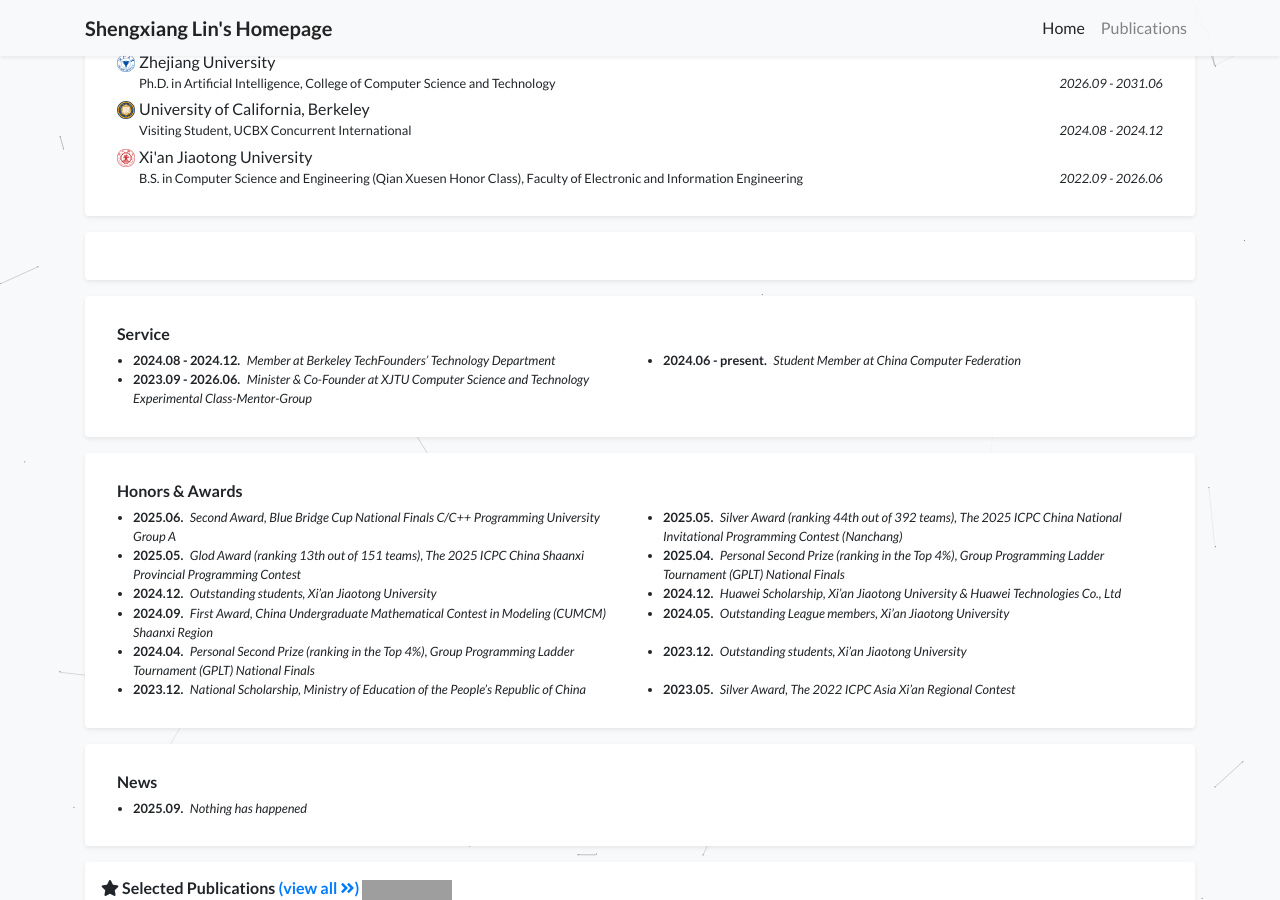
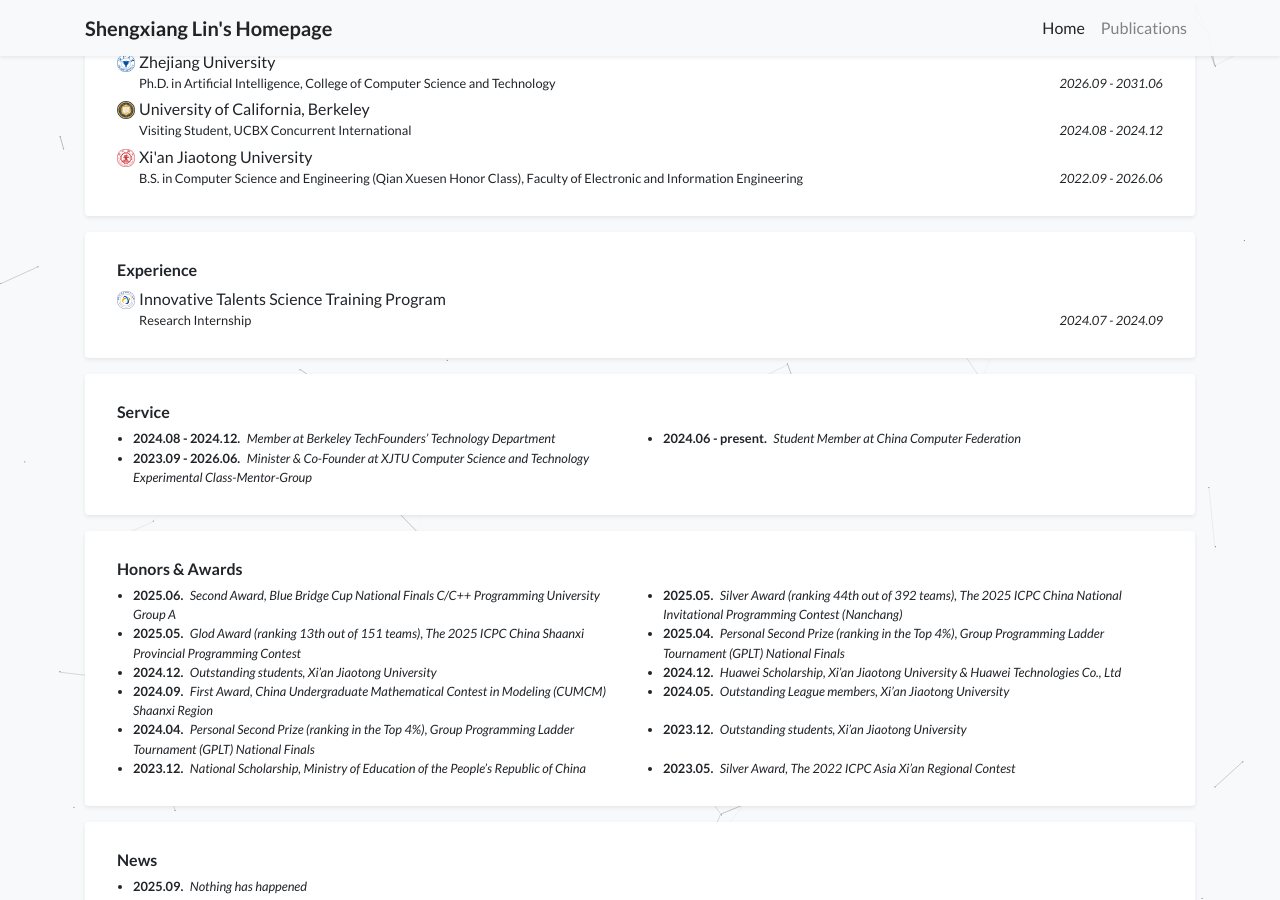
Before and after one commit to Lin-Shengxiang/Lin-Shengxiang.github.io, a Jekyll site: the page built from index.html, in a window 1280 px wide and 900 px high, scrolled down 512 px. Built offline with Jekyll 4.4.1, drawn with Linux system fonts in a browser that asks for light colours; a style sheet for code colours, icons or effects is not loaded; grey boxes are pictures that could not be loaded.

Commit message:
Update profile.yml

```diff
--- a/_data/profile.yml
+++ b/_data/profile.yml
@@ -45,11 +45,11 @@ education:
     position: B.S. in Computer Science and Engineering (Qian Xuesen Honor Class), Faculty of Electronic and Information Engineering
     date: 2022.09 - 2026.06
 
-#experience:
-#  - name: ITSTP
-#    logo: assets/images/badges/xjtu_logo.webp
-#    position: Research Internship
-#    date: 2024.07 - 2024.09
+experience:
+  - name: Innovative Talents Science Training Program
+    logo: assets/images/badges/itstp_logo.webp
+    position: Research Internship
+    date: 2024.07 - 2024.09
 
 service:
   - name: Member at Berkeley TechFounders’ Technology Department
```
